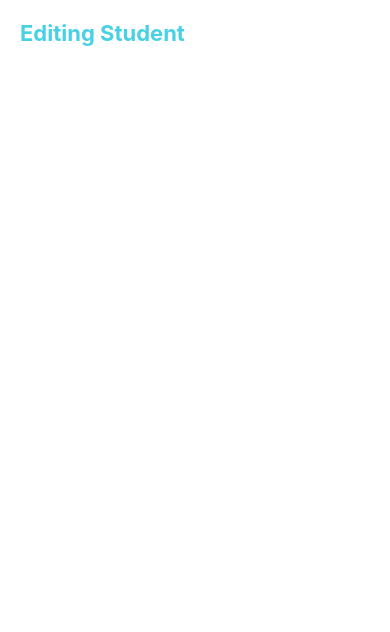
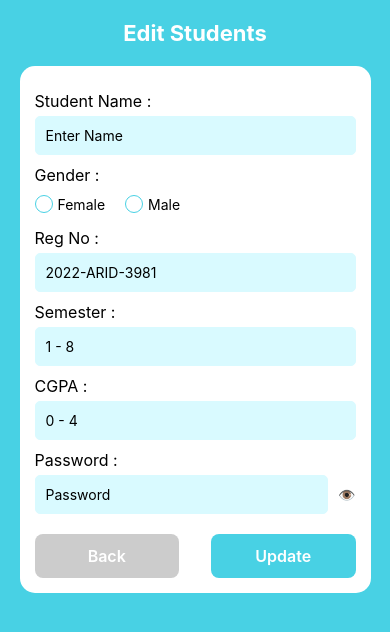
Before and after one commit to Farri-developer/fypFrontend, a React Native app: screen /EditStudent in a window 390 px wide. Shown: the top 632 px of the page. Built offline with nearby package versions, Linux system fonts and the light colour scheme.

Commit message:
Add  new screen

```diff
--- a/src/screens/Admin/StudentScreen/EditStudent.js
+++ b/src/screens/Admin/StudentScreen/EditStudent.js
@@ -1,41 +1,305 @@
-import React from 'react';
-import { View, Text, StyleSheet } from 'react-native';
+import React, { useEffect, useState } from 'react';
+import {
+  View,
+  Text,
+  TextInput,
+  StyleSheet,
+  TouchableOpacity,
+  ScrollView,
+  Alert,
+} from 'react-native';
 
-export default function EditStudent({ navigation, route }) {
-  // You can access the student passed from navigation
+const EditStudent = ({ navigation, route }) => {
   const { student } = route.params || {};
+
+  const [studentName, setStudentName] = useState('');
+  const [regNo, setRegNo] = useState('');
+  const [gender, setGender] = useState('');
+  const [semester, setSemester] = useState('');
+  const [cgpa, setCgpa] = useState('');
+  const [password, setPassword] = useState('');
+  const [showPassword, setShowPassword] = useState(false);
+  const [loading, setLoading] = useState(false);
+
+  const studentId = student?.sid;
+
+  // 🔹 Load student data from API when screen opens
+  useEffect(() => {
+    if (!studentId) return;
+
+    const fetchStudent = async () => {
+      try {
+        setLoading(true);
+        const response = await fetch(
+          `http://192.168.100.7:5000/api/student/getbyid/${studentId}`
+        );
+        const data = await response.json();
+
+        setStudentName(data.name || '');
+        setRegNo(data.regno || '');
+        setGender(data.gender || '');
+        setSemester(String(data.semester || ''));
+        setCgpa(String(data.cgpa || ''));
+        setPassword(data.password || '');
+      } catch (error) {
+        Alert.alert('Error', 'Failed to load student data');
+      } finally {
+        setLoading(false);
+      }
+    };
+
+    fetchStudent();
+  }, [studentId]);
+
+  // 🔹 Update student
+  const handleUpdate = async () => {
+    if (!studentName || !regNo || !gender || !semester || !cgpa || !password) {
+      Alert.alert('Validation', 'Please fill all fields');
+      return;
+    }
+
+    if (cgpa < 0 || cgpa > 4) {
+      Alert.alert('Validation', 'CGPA must be between 0 and 4');
+      return;
+    }
+
+    if (semester < 1 || semester > 8) {
+      Alert.alert('Validation', 'Semester must be between 1 and 8');
+      return;
+    }
+
+    const updatedData = {
+      name: studentName,
+      regno: regNo,
+      gender,
+      semester: parseInt(semester),
+      cgpa: parseFloat(cgpa),
+      password,
+    };
+
+    try {
+      setLoading(true);
+
+      const response = await fetch(
+        `http://192.168.100.7:5000/api/student/update/${studentId}`,
+        {
+          method: 'PUT',
+          headers: {
+            'Content-Type': 'application/json',
+          },
+          body: JSON.stringify(updatedData),
+        }
+      );
+
+      if (!response.ok) throw new Error('Update failed');
+
+      Alert.alert('Success', 'Student updated successfully');
+      navigation.goBack();
+    } catch (error) {
+      Alert.alert('Error', 'Failed to update student');
+    } finally {
+      setLoading(false);
+    }
+  };
 
   return (
     <View style={styles.container}>
-      <Text style={styles.title}>Editing Student</Text>
-      {student && (
-        <>
-          <Text style={styles.code}>{student.code}</Text>
-          <Text style={styles.text}>{student.text}</Text>
-        </>
-      )}
+      <ScrollView contentContainerStyle={styles.scrollContent}>
+        <Text style={styles.title}>Edit Students</Text>
+
+        <View style={styles.box}>
+          {/* Name */}
+          <Text style={styles.label}>Student Name :</Text>
+          <TextInput
+            style={styles.input}
+            value={studentName}
+            onChangeText={setStudentName}
+            placeholder="Enter Name"
+            placeholderTextColor="black"
+          />
+
+          {/* Gender */}
+          <Text style={styles.label}>Gender :</Text>
+          <View style={styles.genderRow}>
+            {['Female', 'Male'].map((g) => (
+              <TouchableOpacity
+                key={g}
+                style={styles.genderOption}
+                onPress={() => setGender(g)}
+              >
+                <View
+                  style={[
+                    styles.radio,
+                    gender === g && styles.radioSelected,
+                  ]}
+                />
+                <Text>{g}</Text>
+              </TouchableOpacity>
+            ))}
+          </View>
+
+          {/* Reg No */}
+          <Text style={styles.label}>Reg No :</Text>
+          <TextInput
+            style={styles.input}
+            value={regNo}
+            onChangeText={setRegNo}
+            placeholder="2022-ARID-3981"
+            placeholderTextColor="black"
+          />
+
+          {/* Semester */}
+          <Text style={styles.label}>Semester :</Text>
+          <TextInput
+            style={styles.input}
+            value={semester}
+            onChangeText={setSemester}
+            keyboardType="numeric"
+            placeholder="1 - 8"
+            placeholderTextColor="black"
+          />
+
+          {/* CGPA */}
+          <Text style={styles.label}>CGPA :</Text>
+          <TextInput
+            style={styles.input}
+            value={cgpa}
+            onChangeText={setCgpa}
+            keyboardType="numeric"
+            placeholder="0 - 4"
+            placeholderTextColor="black"
+          />
+
+          {/* Password with eye toggle */}
+          <Text style={styles.label}>Password :</Text>
+          <View style={styles.passwordRow}>
+            <TextInput
+              style={[styles.input, { flex: 1 }]}
+              value={password}
+              onChangeText={setPassword}
+              secureTextEntry={!showPassword}
+              placeholder="Password"
+              placeholderTextColor="black"
+            />
+            <TouchableOpacity
+              onPress={() => setShowPassword(!showPassword)}
+              style={styles.eyeBtn}
+            >
+              <Text>{showPassword ? '🙈' : '👁️'}</Text>
+            </TouchableOpacity>
+          </View>
+
+          {/* Buttons */}
+          <View style={styles.btnRow}>
+            <TouchableOpacity
+              style={styles.backBtn}
+              onPress={() => navigation.goBack()}
+            >
+              <Text style={styles.btnText}>Back</Text>
+            </TouchableOpacity>
+
+            <TouchableOpacity
+              style={styles.updateBtn}
+              onPress={handleUpdate}
+              disabled={loading}
+            >
+              <Text style={styles.btnText}>
+                {loading ? 'Updating...' : 'Update'}
+              </Text>
+            </TouchableOpacity>
+          </View>
+        </View>
+      </ScrollView>
     </View>
   );
-}
+};
 
 const styles = StyleSheet.create({
   container: {
     flex: 1,
-    padding: 20,
-    backgroundColor: '#fff',
+    backgroundColor: '#48D1E4',
+  },
+  scrollContent: {
+    alignItems: 'center',
+    paddingBottom: 40,
   },
   title: {
     fontSize: 22,
     fontWeight: '700',
-    marginBottom: 15,
-    color: '#48D1E4',
+    marginTop: 20,
+    color: 'white',
   },
-  code: {
-    fontSize: 18,
-    fontWeight: '600',
+  box: {
+    width: '90%',
+    backgroundColor: 'white',
+    borderRadius: 15,
+    padding: 15,
+    marginTop: 20,
+  },
+  label: {
+    fontSize: 16,
+    marginTop: 10,
     marginBottom: 5,
   },
-  text: {
+  input: {
+    borderWidth: 1,
+    borderColor: '#D9FAFF',
+    borderRadius: 5,
+    padding: 10,
+    backgroundColor: '#D9FAFF',
+    color: 'black',
+  },
+  genderRow: {
+    flexDirection: 'row',
+    marginVertical: 5,
+  },
+  genderOption: {
+    flexDirection: 'row',
+    alignItems: 'center',
+    marginRight: 20,
+  },
+  radio: {
+    width: 18,
+    height: 18,
+    borderRadius: 9,
+    borderWidth: 1,
+    borderColor: '#48D1E4',
+    marginRight: 5,
+  },
+  radioSelected: {
+    backgroundColor: '#48D1E4',
+  },
+  passwordRow: {
+    flexDirection: 'row',
+    alignItems: 'center',
+  },
+  eyeBtn: {
+    marginLeft: 10,
+  },
+  btnRow: {
+    flexDirection: 'row',
+    justifyContent: 'space-between',
+    marginTop: 20,
+  },
+  backBtn: {
+    backgroundColor: '#ccc',
+    padding: 12,
+    borderRadius: 8,
+    width: '45%',
+    alignItems: 'center',
+  },
+  updateBtn: {
+    backgroundColor: '#48D1E4',
+    padding: 12,
+    borderRadius: 8,
+    width: '45%',
+    alignItems: 'center',
+  },
+  btnText: {
+    color: 'white',
     fontSize: 16,
+    fontWeight: '600',
   },
 });
+
+export default EditStudent;
```
